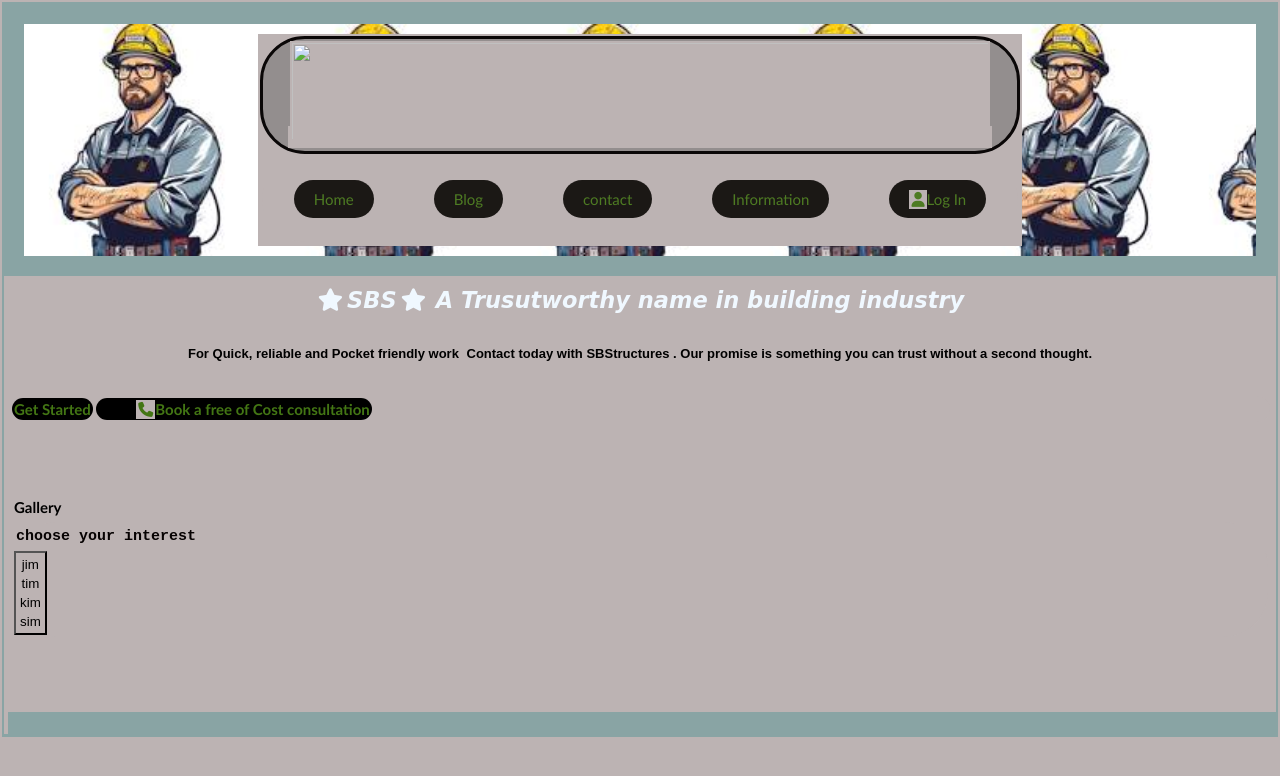
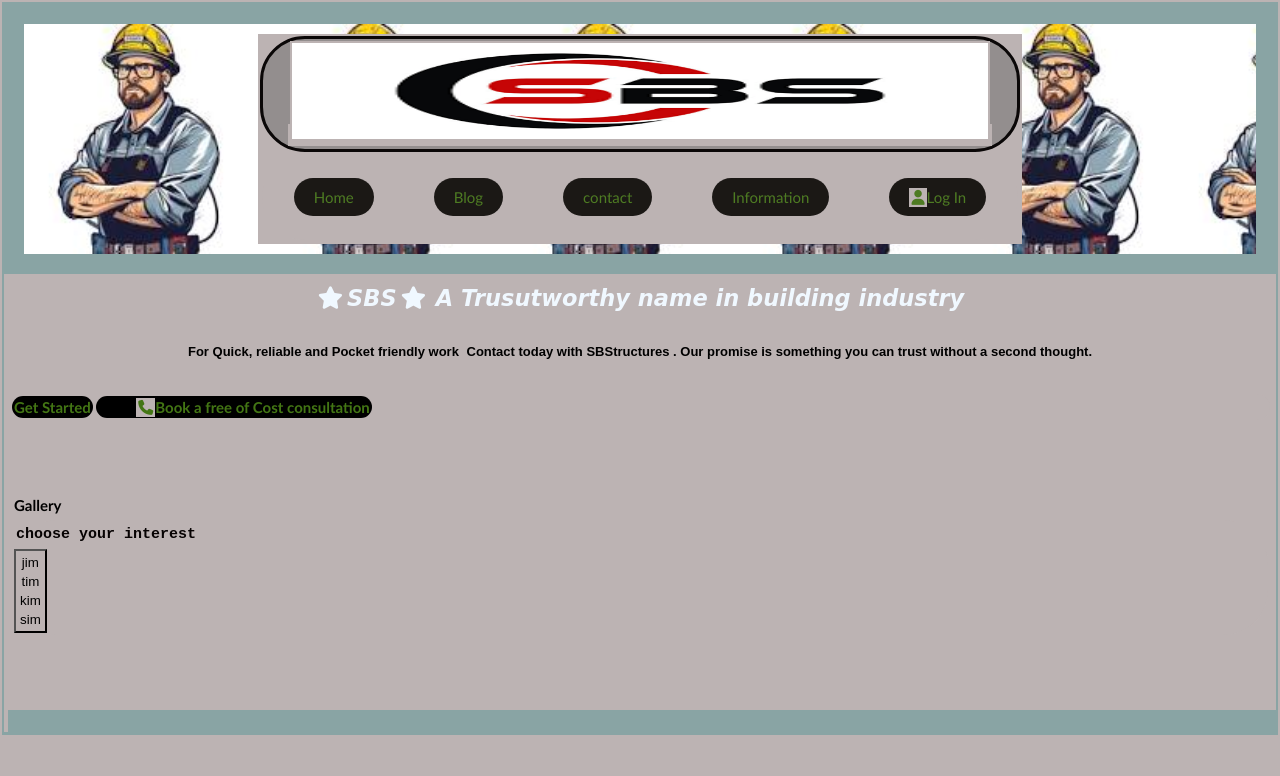
Before and after one commit to Sab-sys/sbs, a plain HTML site: page index.html in a window 1280 px wide. Drawn offline with Linux system fonts and the light colour scheme; files that its build step writes are made by us from their sources; files whose address does not match are found by name.

Commit message:
Update index.html

```diff
--- a/index.html
+++ b/index.html
@@ -4,15 +4,15 @@
     <meta charset="UTF-8">
     <meta name="viewport" content="width=device-width, initial-scale=1.0">
     <title>Mr.Fixer App</title>
-    <link rel="stylesheet" href="css/style.css"/>
+    <link rel="stylesheet" href="style.css"/>
     <link rel="stylesheet" href="https://cdnjs.cloudflare.com/ajax/libs/font-awesome/6.6.0/css/all.min.css" crossorigin="anonymous" referrerpolicy="no-referrer" />
-    <link rel="shortcut icon" href="Statics/favicon.ico"  type="icon" />
+    <link rel="shortcut icon" href="favicon.ico"  type="icon" />
 </head>
 <body>
     <nav class="navbar">
         <div class="container">
             <div class="logo">
-              <a href="index.html"><img src="Statics/sbs.png">
+              <a href="index.html"><img src="sbs.png">
               </a>
             </div>
             <div class="main-menu">
@@ -65,6 +65,6 @@
             </section>
         </div>
     </section>
-<script src="js/main.js" ></script>
+<script src="main.js" ></script>
 </body>
 </html>
```
